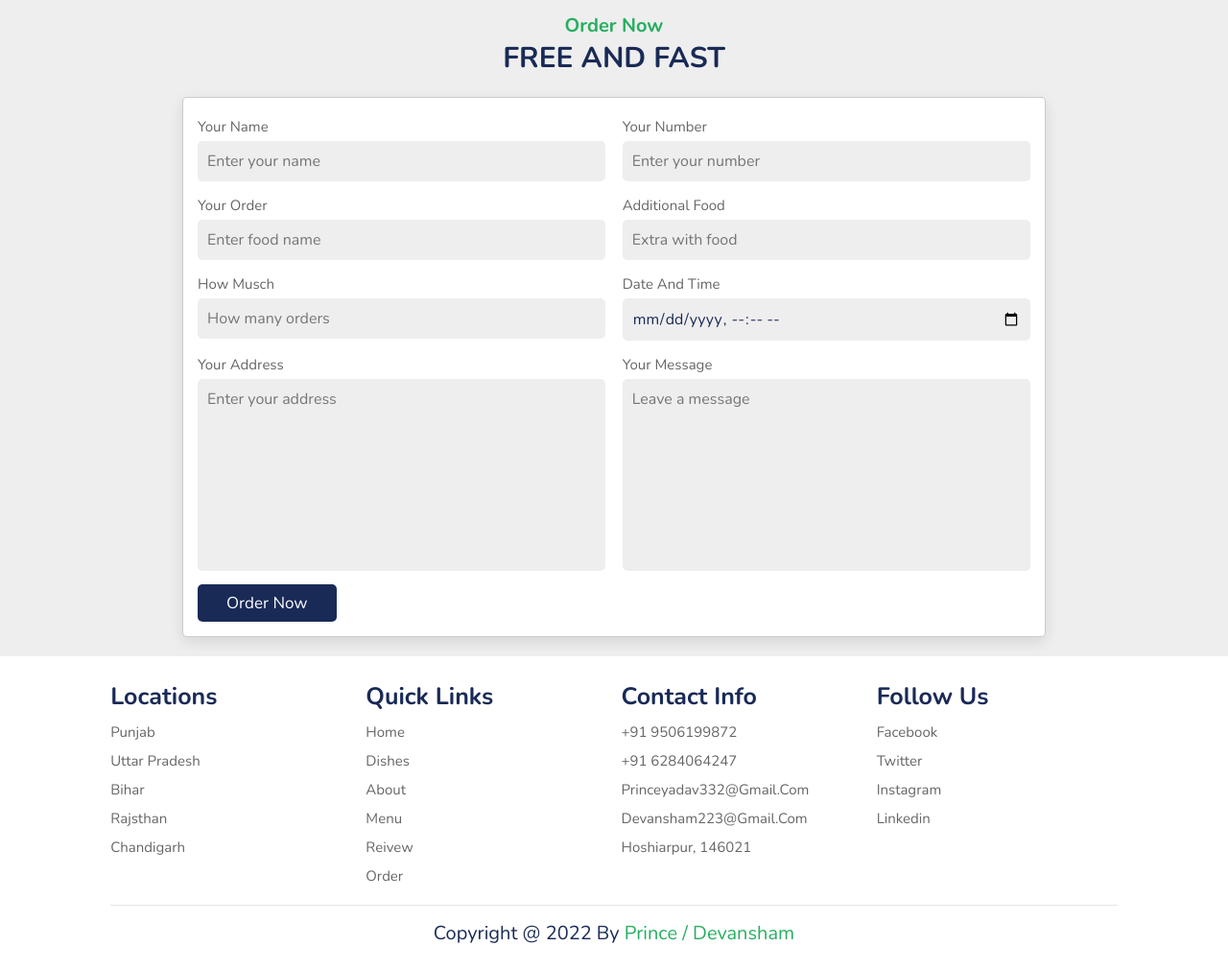
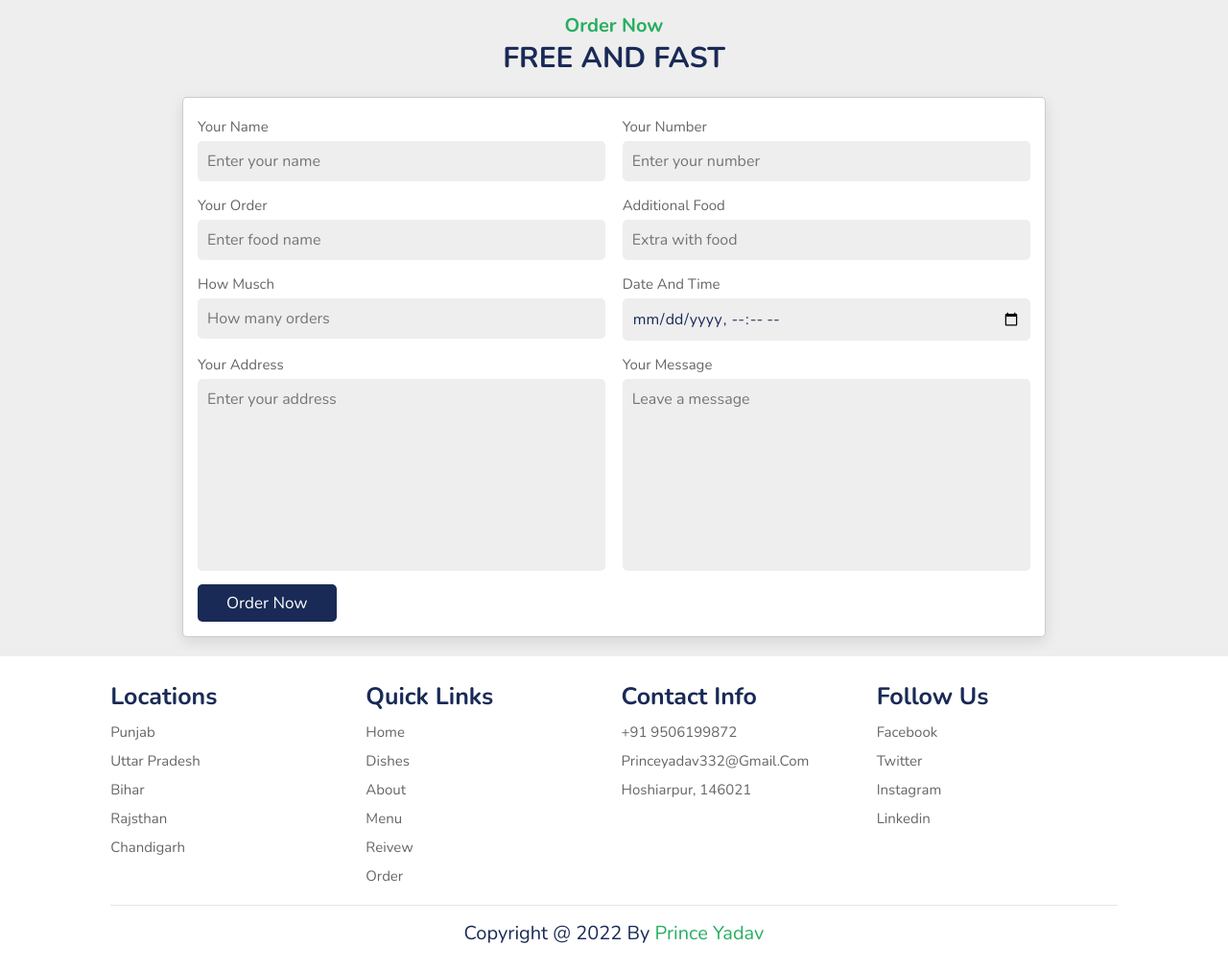
Before and after one commit to princeyadav332/RadheFoodWebsite, a plain HTML site: page index.html in a window 1280 px wide. Shown: the part 4278-5289 px from the top of the page at 96% size. Drawn offline with nearby package versions, Linux system fonts and the light colour scheme.

Commit message:
Update index.html

```diff
--- a/index.html
+++ b/index.html
@@ -645,9 +645,7 @@
             <div class="box">
                 <h3>contact info</h3>
                 <a href="#">+91 9506199872</a>
-                <a href="#">+91 6284064247</a>
                 <a href="#">princeyadav332@gmail.com</a>
-                <a href="#">devansham223@gmail.com</a>
                 <a href="#">Hoshiarpur, 146021 </a>
             </div>
 
@@ -661,7 +659,7 @@
 
         </div>
 
-        <div class="credit"> copyright @ 2022 by <span>Prince / Devansham </span> </div>
+        <div class="credit"> copyright @ 2022 by <span>Prince Yadav</span> </div>
 
     </section>
 
```
